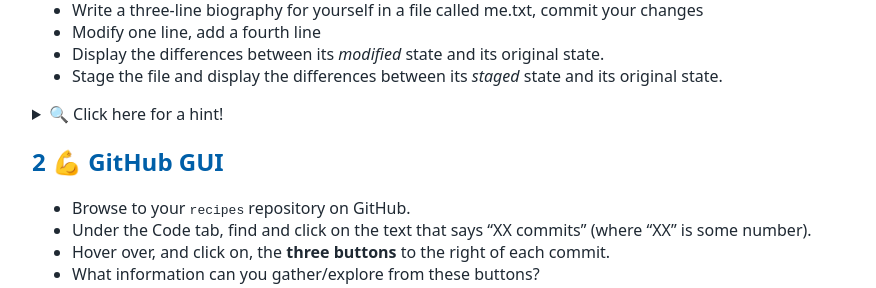
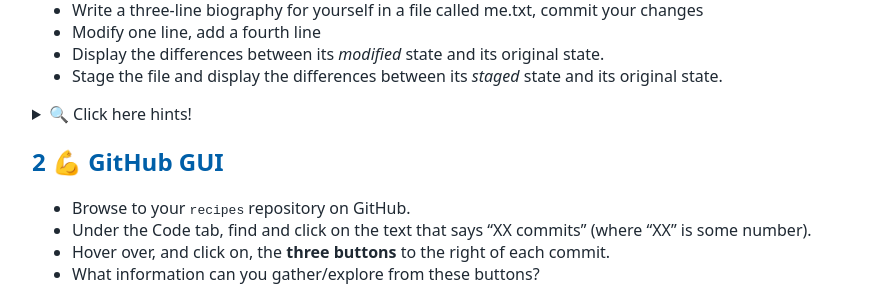
Before and after one commit to tu-delft-library/introduction_to_version_control_with_git, a Jekyll site: the page built from material_for_participants/exercises.md, in a window 1280 px wide. Shown: the part 351-639 px from the top of the page, without its empty margins (108-984 px from the left). Built offline with Jekyll 4.4.1, drawn with Linux system fonts in a browser that asks for light colours; our own code applies the rules of GitHub Pages for plain Markdown files.

Commit message:
Add hints to exercise

```diff
--- a/material_for_participants/exercises.md
+++ b/material_for_participants/exercises.md
@@ -15,9 +15,15 @@ Fill the interactive poll using this Vevox link: https://vevox.app/181857001
 - Stage the file and display the differences between its *staged* state and its original state.
 
 <details>
-<summary>🔍 Click here for a hint! </summary>
-ASDFASDFASF
+<summary>🔍 Click here hints! </summary>
+
+- To create a folder use `mkdir folder_name`
+- To initialize a repository, navigate to the folder that you want to turn into a repository and use `git init`
+- To open a (new) file for editing use `nano name_of_file`
+- To stage file use `git add name_of_file`
+- To commit a file use `git commit -m "commit message"`
 </details>
+
 
 ## 2 💪 GitHub GUI
 
```
